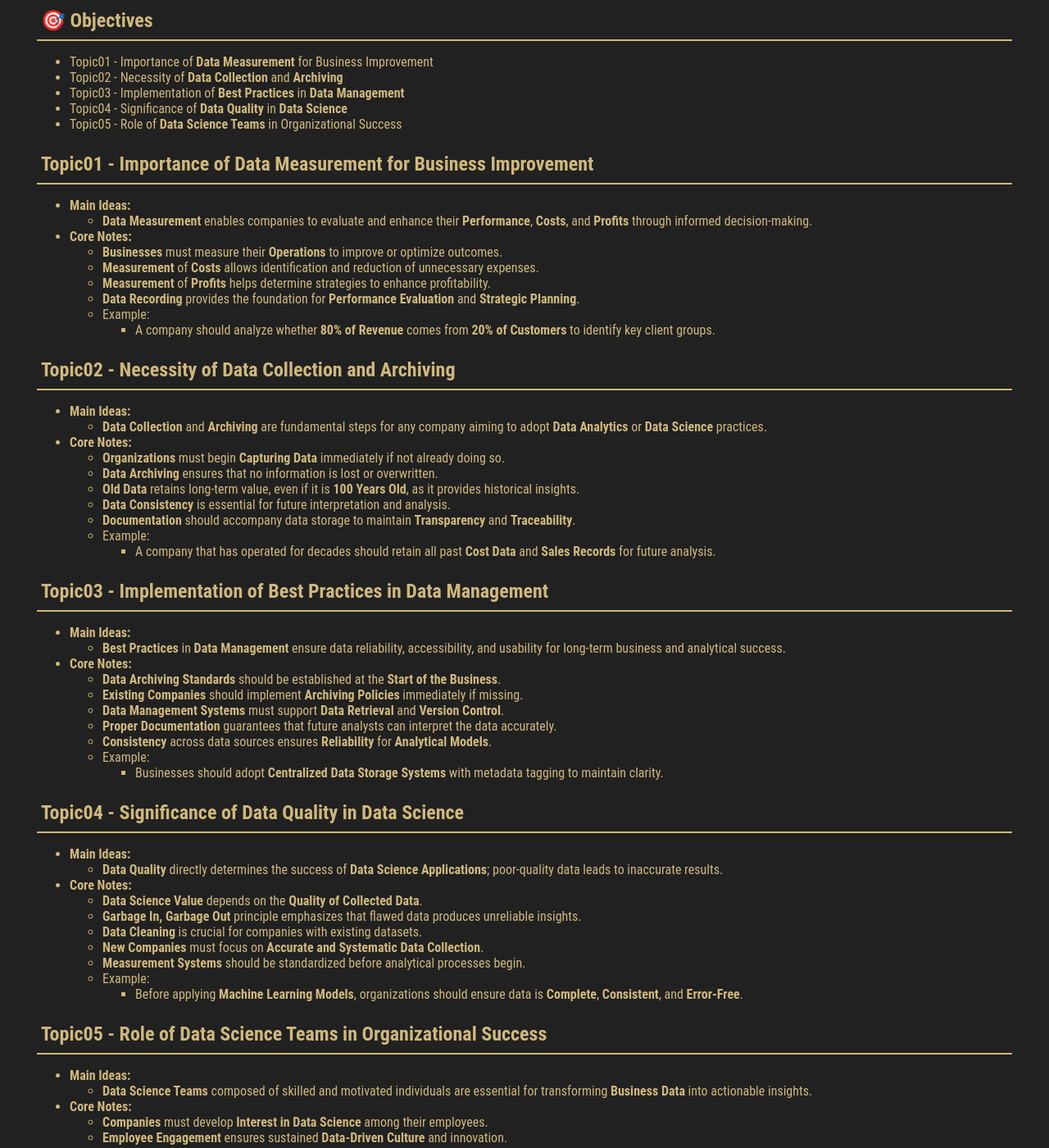
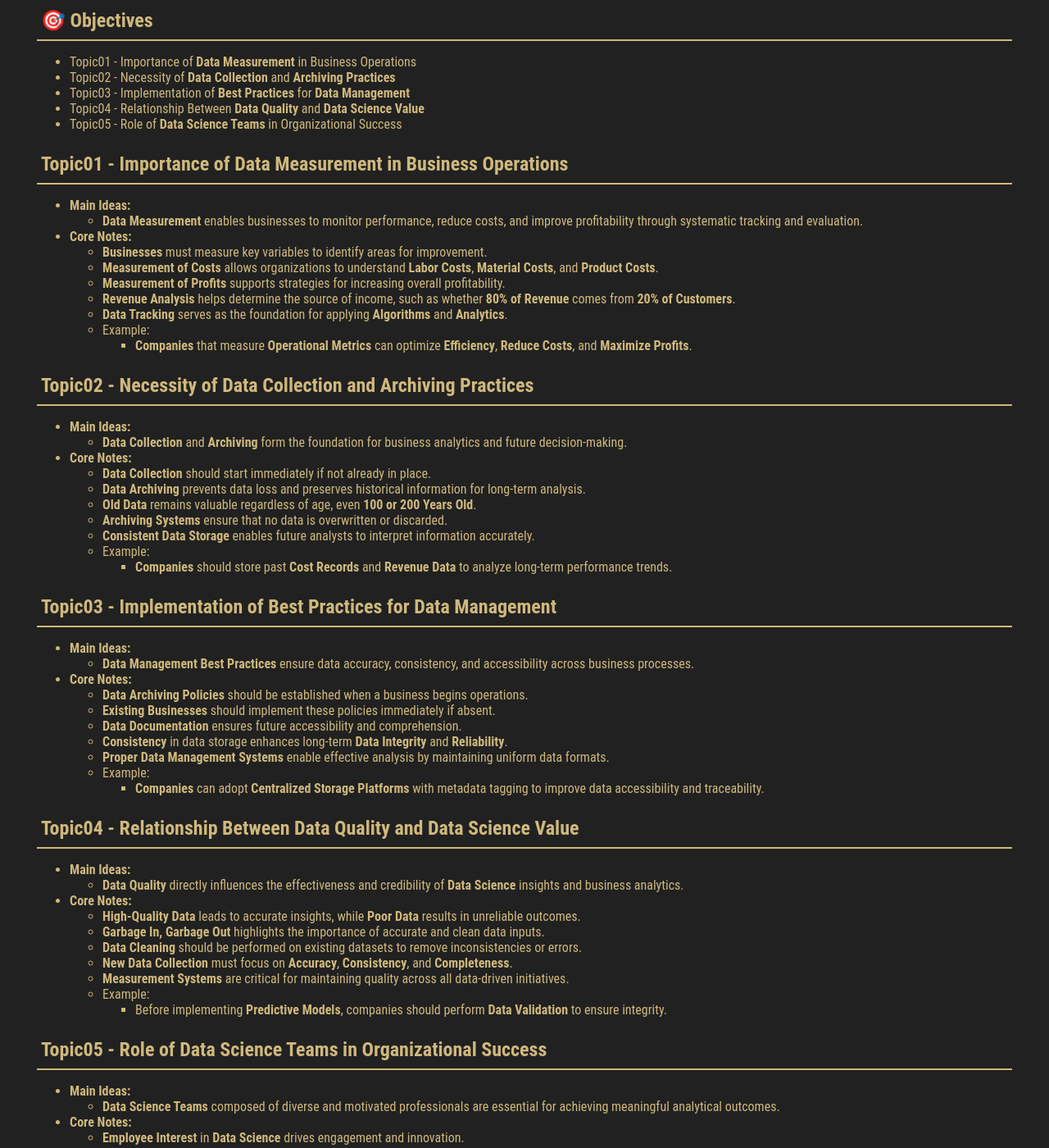
Before and after one commit to milanfx/milanfx.github.io, a Jekyll site: the page built from test.md, in a window 1280 px wide and 1400 px high, scrolled down 228 px. Shown: the whole window at 82% size. Built offline with Jekyll 4.4.1, drawn with Linux system fonts in a browser that asks for light colours; our own code applies the rules of GitHub Pages for plain Markdown files; some of the changed text lies outside the part shown.

Commit message:
Update test.md

```diff
--- a/test.md
+++ b/test.md
@@ -7,84 +7,86 @@ permalink: /DE01M01/
 
 ### 🎯 Objectives
 
-- Topic01 - Importance of **Data Measurement** for Business Improvement
-- Topic02 - Necessity of **Data Collection** and **Archiving**
-- Topic03 - Implementation of **Best Practices** in **Data Management**
-- Topic04 - Significance of **Data Quality** in **Data Science**
+- Topic01 - Importance of **Data Measurement** in Business Operations
+- Topic02 - Necessity of **Data Collection** and **Archiving Practices**
+- Topic03 - Implementation of **Best Practices** for **Data Management**
+- Topic04 - Relationship Between **Data Quality** and **Data Science Value**
 - Topic05 - Role of **Data Science Teams** in Organizational Success
 
-### Topic01 - Importance of Data Measurement for Business Improvement
+### Topic01 - Importance of Data Measurement in Business Operations
 
 - **Main Ideas:**
-  - **Data Measurement** enables companies to evaluate and enhance their **Performance**, **Costs**, and **Profits** through informed decision-making.
+  - **Data Measurement** enables businesses to monitor performance, reduce costs, and improve profitability through systematic tracking and evaluation.
 
 - **Core Notes:**
-  - **Businesses** must measure their **Operations** to improve or optimize outcomes.
-  - **Measurement** of **Costs** allows identification and reduction of unnecessary expenses.
-  - **Measurement** of **Profits** helps determine strategies to enhance profitability.
-  - **Data Recording** provides the foundation for **Performance Evaluation** and **Strategic Planning**.
+  - **Businesses** must measure key variables to identify areas for improvement.
+  - **Measurement of Costs** allows organizations to understand **Labor Costs**, **Material Costs**, and **Product Costs**.
+  - **Measurement of Profits** supports strategies for increasing overall profitability.
+  - **Revenue Analysis** helps determine the source of income, such as whether **80% of Revenue** comes from **20% of Customers**.
+  - **Data Tracking** serves as the foundation for applying **Algorithms** and **Analytics**.
   - Example:
-      - A company should analyze whether **80% of Revenue** comes from **20% of Customers** to identify key client groups.
+      - **Companies** that measure **Operational Metrics** can optimize **Efficiency**, **Reduce Costs**, and **Maximize Profits**.
 
-### Topic02 - Necessity of Data Collection and Archiving
+### Topic02 - Necessity of Data Collection and Archiving Practices
 
 - **Main Ideas:**
-  - **Data Collection** and **Archiving** are fundamental steps for any company aiming to adopt **Data Analytics** or **Data Science** practices.
+  - **Data Collection** and **Archiving** form the foundation for business analytics and future decision-making.
 
 - **Core Notes:**
-  - **Organizations** must begin **Capturing Data** immediately if not already doing so.
-  - **Data Archiving** ensures that no information is lost or overwritten.
-  - **Old Data** retains long-term value, even if it is **100 Years Old**, as it provides historical insights.
-  - **Data Consistency** is essential for future interpretation and analysis.
-  - **Documentation** should accompany data storage to maintain **Transparency** and **Traceability**.
+  - **Data Collection** should start immediately if not already in place.
+  - **Data Archiving** prevents data loss and preserves historical information for long-term analysis.
+  - **Old Data** remains valuable regardless of age, even **100 or 200 Years Old**.
+  - **Archiving Systems** ensure that no data is overwritten or discarded.
+  - **Consistent Data Storage** enables future analysts to interpret information accurately.
   - Example:
-      - A company that has operated for decades should retain all past **Cost Data** and **Sales Records** for future analysis.
+      - **Companies** should store past **Cost Records** and **Revenue Data** to analyze long-term performance trends.
 
-### Topic03 - Implementation of Best Practices in Data Management
+### Topic03 - Implementation of Best Practices for Data Management
 
 - **Main Ideas:**
-  - **Best Practices** in **Data Management** ensure data reliability, accessibility, and usability for long-term business and analytical success.
+  - **Data Management Best Practices** ensure data accuracy, consistency, and accessibility across business processes.
 
 - **Core Notes:**
-  - **Data Archiving Standards** should be established at the **Start of the Business**.
-  - **Existing Companies** should implement **Archiving Policies** immediately if missing.
-  - **Data Management Systems** must support **Data Retrieval** and **Version Control**.
-  - **Proper Documentation** guarantees that future analysts can interpret the data accurately.
-  - **Consistency** across data sources ensures **Reliability** for **Analytical Models**.
+  - **Data Archiving Policies** should be established when a business begins operations.
+  - **Existing Businesses** should implement these policies immediately if absent.
+  - **Data Documentation** ensures future accessibility and comprehension.
+  - **Consistency** in data storage enhances long-term **Data Integrity** and **Reliability**.
+  - **Proper Data Management Systems** enable effective analysis by maintaining uniform data formats.
   - Example:
-      - Businesses should adopt **Centralized Data Storage Systems** with metadata tagging to maintain clarity.
+      - **Companies** can adopt **Centralized Storage Platforms** with metadata tagging to improve data accessibility and traceability.
 
-### Topic04 - Significance of Data Quality in Data Science
+### Topic04 - Relationship Between Data Quality and Data Science Value
 
 - **Main Ideas:**
-  - **Data Quality** directly determines the success of **Data Science Applications**; poor-quality data leads to inaccurate results.
+  - **Data Quality** directly influences the effectiveness and credibility of **Data Science** insights and business analytics.
 
 - **Core Notes:**
-  - **Data Science Value** depends on the **Quality of Collected Data**.
-  - **Garbage In, Garbage Out** principle emphasizes that flawed data produces unreliable insights.
-  - **Data Cleaning** is crucial for companies with existing datasets.
-  - **New Companies** must focus on **Accurate and Systematic Data Collection**.
-  - **Measurement Systems** should be standardized before analytical processes begin.
+  - **High-Quality Data** leads to accurate insights, while **Poor Data** results in unreliable outcomes.
+  - **Garbage In, Garbage Out** highlights the importance of accurate and clean data inputs.
+  - **Data Cleaning** should be performed on existing datasets to remove inconsistencies or errors.
+  - **New Data Collection** must focus on **Accuracy**, **Consistency**, and **Completeness**.
+  - **Measurement Systems** are critical for maintaining quality across all data-driven initiatives.
   - Example:
-      - Before applying **Machine Learning Models**, organizations should ensure data is **Complete**, **Consistent**, and **Error-Free**.
+      - Before implementing **Predictive Models**, companies should perform **Data Validation** to ensure integrity.
 
 ### Topic05 - Role of Data Science Teams in Organizational Success
 
 - **Main Ideas:**
-  - **Data Science Teams** composed of skilled and motivated individuals are essential for transforming **Business Data** into actionable insights.
+  - **Data Science Teams** composed of diverse and motivated professionals are essential for achieving meaningful analytical outcomes.
 
 - **Core Notes:**
-  - **Companies** must develop **Interest in Data Science** among their employees.
-  - **Employee Engagement** ensures sustained **Data-Driven Culture** and innovation.
-  - **Effective Teams** combine diverse skills in **Statistics**, **Programming**, and **Business Analysis**.
-  - **Team Collaboration** enhances overall performance in solving analytical problems.
+  - **Employee Interest** in **Data Science** drives engagement and innovation.
+  - **Companies** must cultivate a culture that values **Data-Driven Decision-Making**.
+  - **Data Science Teams** should include members with different specializations such as **Machine Learning**, **Data Engineering**, and **Visualization**.
+  - **Team Collaboration** enhances analytical accuracy and creativity.
+  - **Single Data Scientists** are less effective compared to **Collaborative Teams** that combine multiple skill sets.
   - Example:
-      - A successful data team may include experts in **Data Engineering**, **Machine Learning**, and **Visualization** working collaboratively.
+      - A balanced team may include experts in **Statistics**, **Programming**, and **Business Analysis**, ensuring holistic data solutions.
 
 ### 📌 Takeaways
 
-- **Data Measurement** is the foundation of improvement; what cannot be measured cannot be optimized.
-- **Data Collection** and **Archiving** are essential for building reliable datasets and enabling long-term analysis.
-- **Best Practices** in **Data Management** ensure accuracy, consistency, and usability for future decision-making.
-- **Data Quality** determines the effectiveness of **Data Science** outcomes — poor data leads to poor insights.
-- **Data Science Teams** with diverse expertise and engagement drive innovation and strategic business success.
+- **Data Measurement** forms the foundation of business improvement and operational optimization.
+- **Data Collection** and **Archiving** are vital for ensuring long-term access to valuable business information.
+- **Best Practices** in **Data Management** guarantee consistency, reliability, and clarity in stored data.
+- **Data Quality** determines the success and credibility of **Data Science Applications**.
+- **Data Science Teams** with interdisciplinary expertise enhance company innovation and data-driven success.
```
